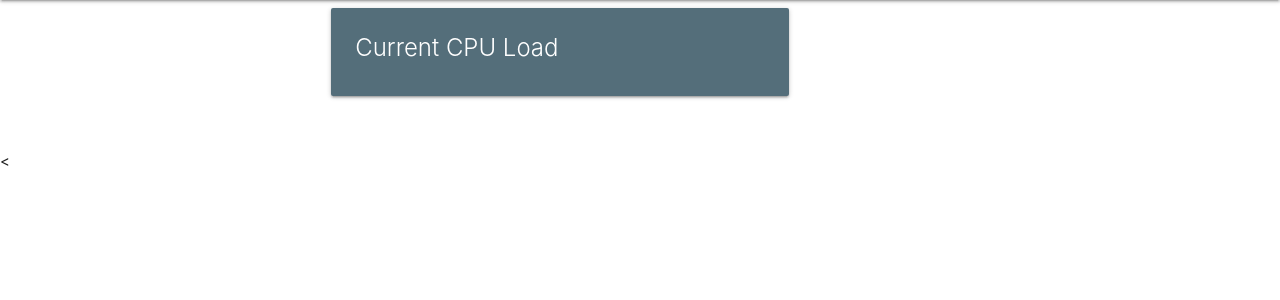
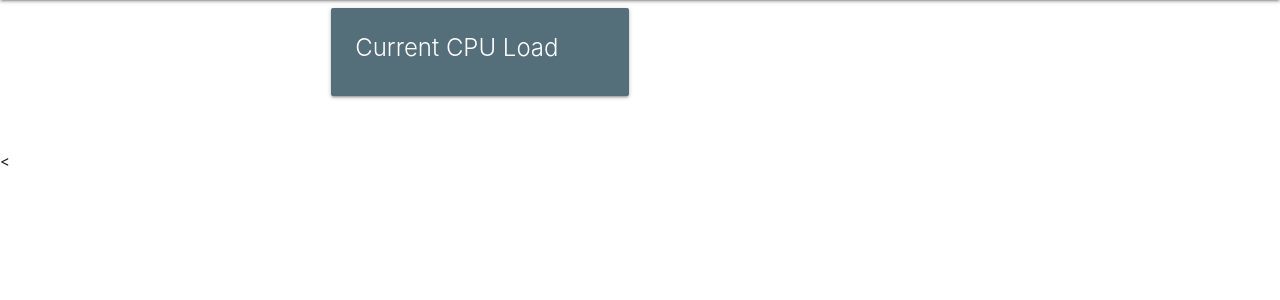
Before and after one commit to UMass-Amherst-Robotics/Data-Dashboard, a Flask app: template templates/views/index.html in a window 1280 px wide. Shown: the part 64-364 px from the top of the page. Run offline with Flask 2, Linux system fonts and the light colour scheme; the template is opened without the code that fills it, so the values that code supplies are empty.

Commit message:
Update index.html

```diff
--- a/templates/views/index.html
+++ b/templates/views/index.html
@@ -10,7 +10,7 @@
   <!-- Teal page content  -->
 
 <div class="row">
-  <div class="col s12 m6">
+  <div class="col s12 m4">
     <div class="card blue-grey darken-1">
       <div class="card-content white-text">
         <span class="card-title">Current CPU Load</span>
```
